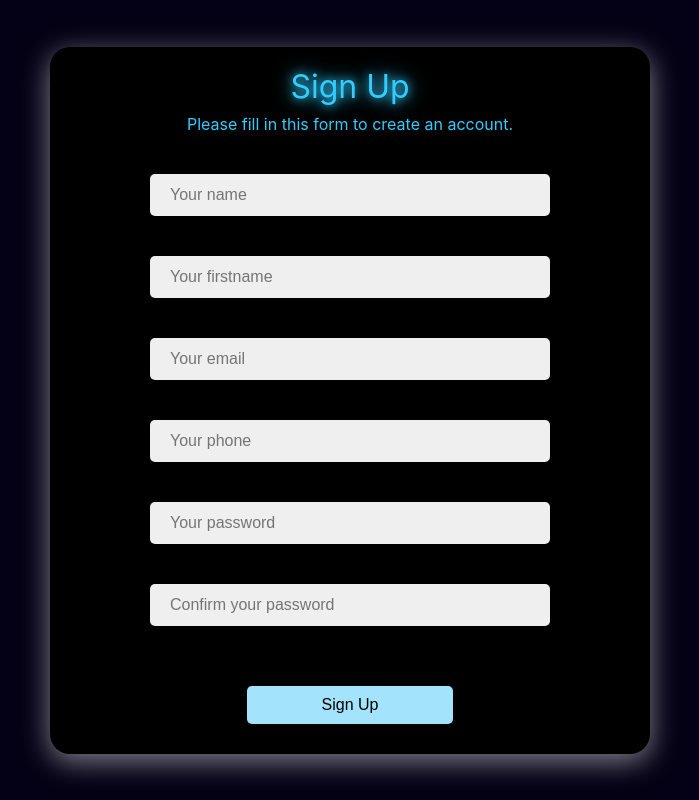
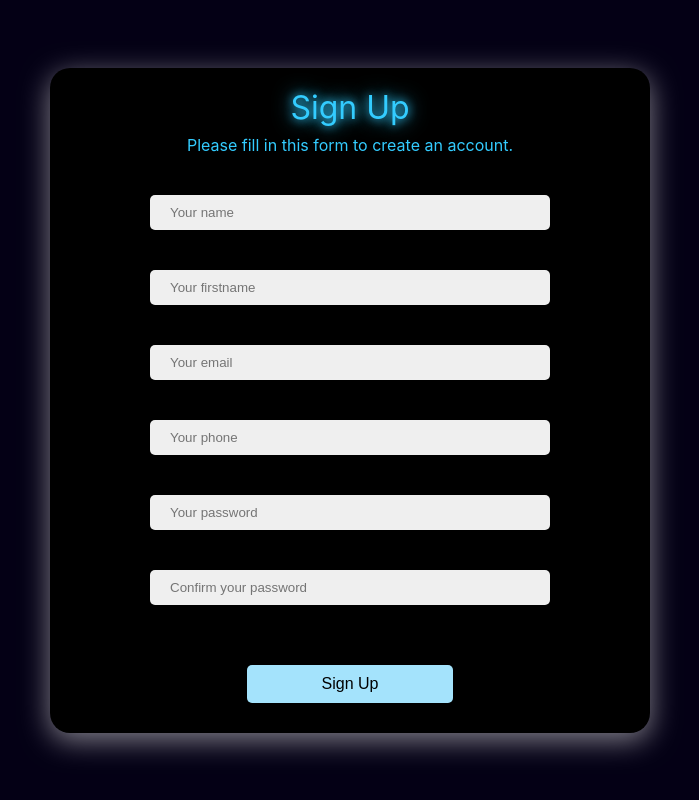
Before and after one commit to katriosa/vue-login-form, a Vue app: page / in a window 1280 px wide. Shown: the whole page, without its empty margins (290-989 px from the left). Built offline with nearby package versions, Linux system fonts and the light colour scheme; the HTML template or start-up script is replaced by a standard one.

Commit message:
fix: update styles (height form)

```diff
--- a/src/components/InputField.vue
+++ b/src/components/InputField.vue
@@ -43,10 +43,9 @@ const handleInput = (event: Event) => {
   background-color: var(--color-input);
   outline: none;
   border: none;
-  padding: 12px 20px;
+  padding: 10px 20px;
   border-radius: 5px;
   width: 100%;
-  font-size: inherit;
 }
 
 .error-text {
```
